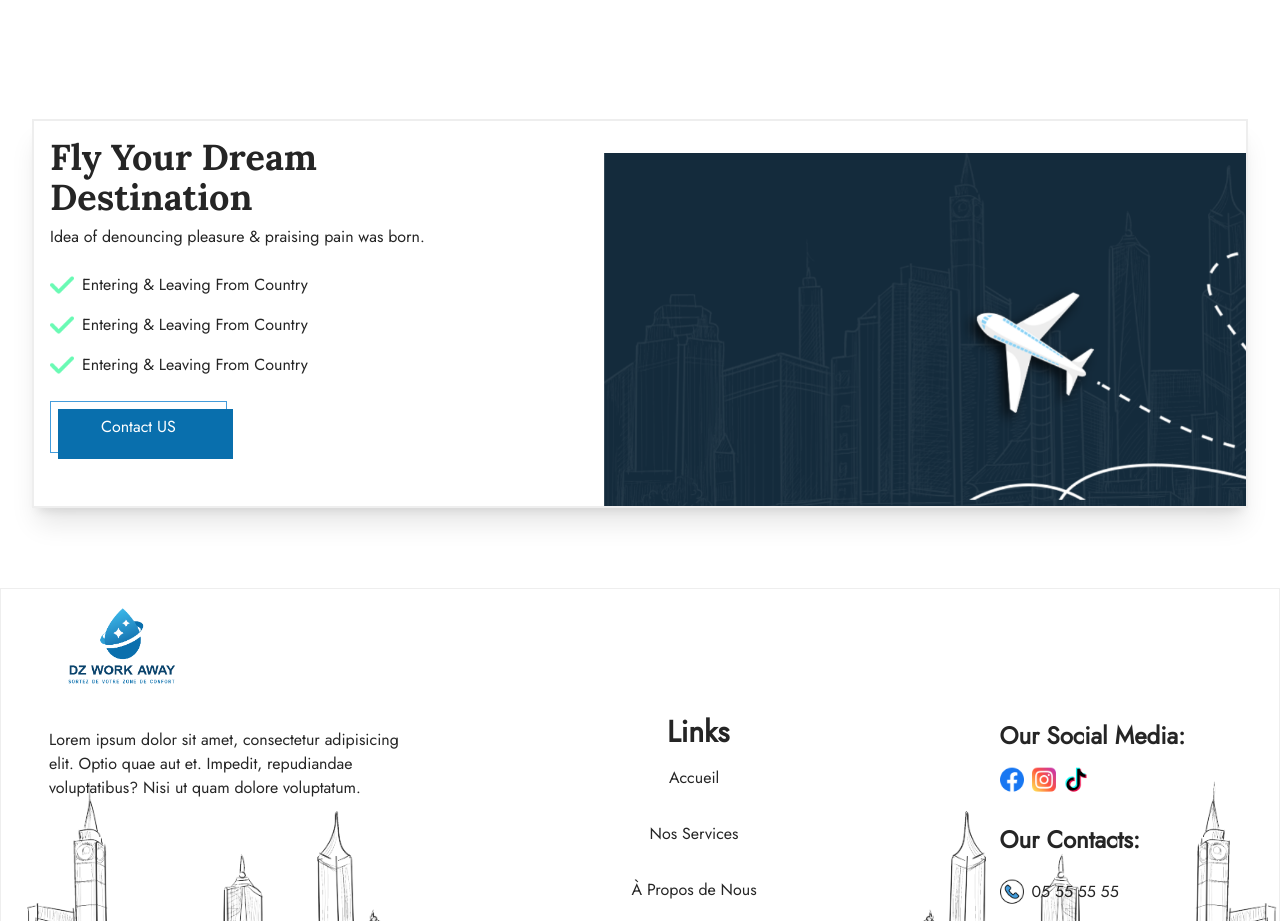
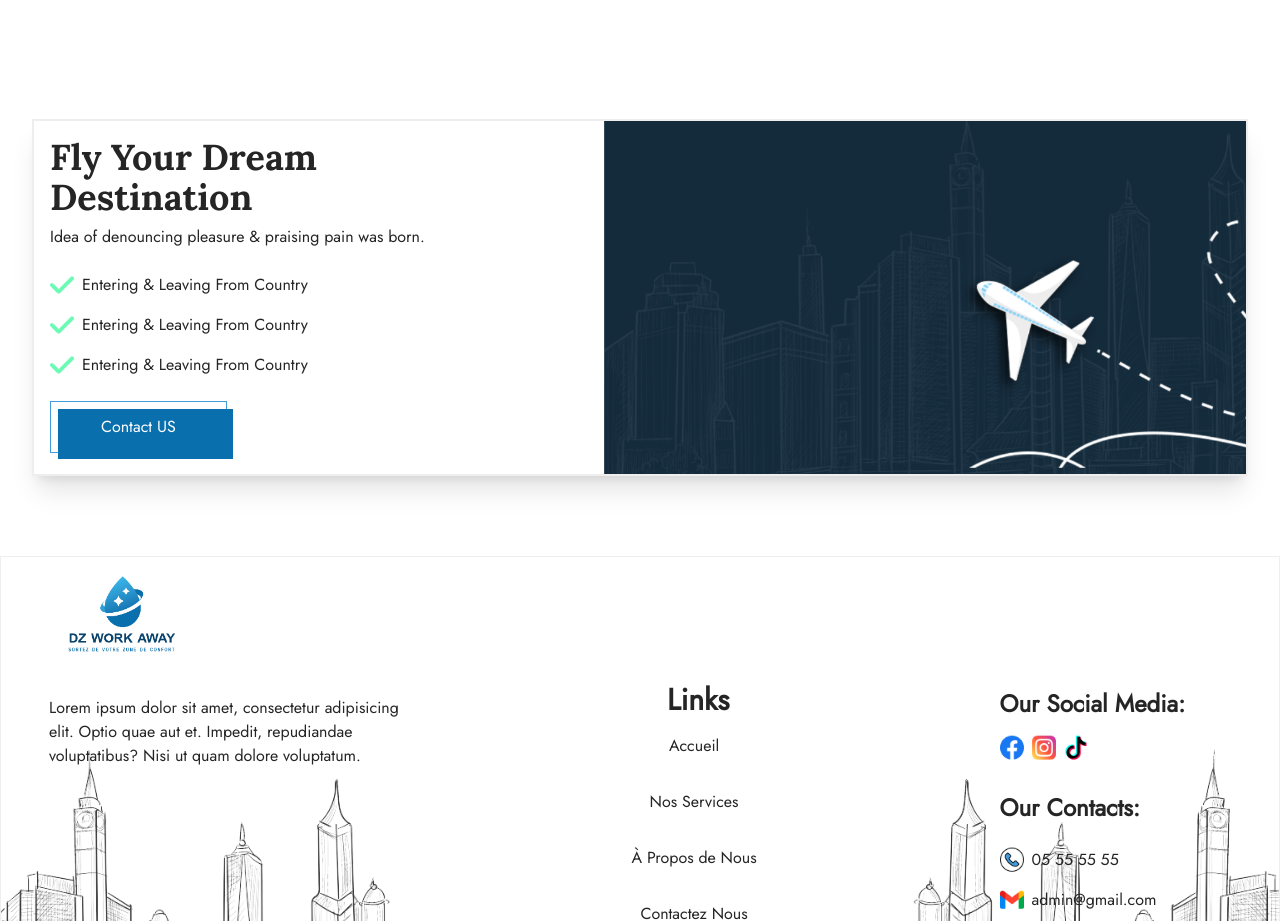
Before and after one commit to KamelMesbahi13/dzWorkAway, a React (Vite) app: page / in a window 1280 px wide. Shown: the part 3300-4221 px from the top of the page. Built offline with nearby package versions, Linux system fonts and the light colour scheme; grey boxes are pictures that could not be loaded.

Commit message:
Footer Section Page

```diff
--- a/src/Ui/ContactSection/ContactSection.jsx
+++ b/src/Ui/ContactSection/ContactSection.jsx
@@ -1,5 +1,6 @@
 import Img from "../../assets/ContactSection.png";
 import Check from "../../assets/check.png";
+import { motion } from "framer-motion";
 
 const paragraphs = [
   {
@@ -22,7 +23,17 @@ const ContactSection = () => {
       <div className="mt-20 border-2 shadow-xl md:mt-40 border-grey">
         <div>
           <div className="flex flex-col justify-between lg:flex-row">
-            <div className="p-4">
+            <motion.div
+              initial="hidden"
+              whileInView="visible"
+              viewport={{ once: true, amount: 0.5 }}
+              transition={{ duration: 0.5 }}
+              variants={{
+                hidden: { opacity: 0, x: -50 },
+                visible: { opacity: 1, x: 0 },
+              }}
+              className="p-4"
+            >
               <h1>Fly Your Dream Destination</h1>
               <p className="mt-2">
                 Idea of denouncing pleasure & praising pain was born.
@@ -52,10 +63,20 @@ const ContactSection = () => {
                   </div>
                 </div>
               </div>
-            </div>
-            <div className="mt-0 textRight md:mt-8">
+            </motion.div>
+            <motion.div
+              initial="hidden"
+              whileInView="visible"
+              viewport={{ once: true, amount: 0.5 }}
+              transition={{ duration: 0.5 }}
+              variants={{
+                hidden: { opacity: 0, x: 50 },
+                visible: { opacity: 1, x: 0 },
+              }}
+              className="textRight"
+            >
               <img className="w-full lg:w-[80%]" src={Img} alt="Logo" />
-            </div>
+            </motion.div>
           </div>
         </div>
       </div>
```
